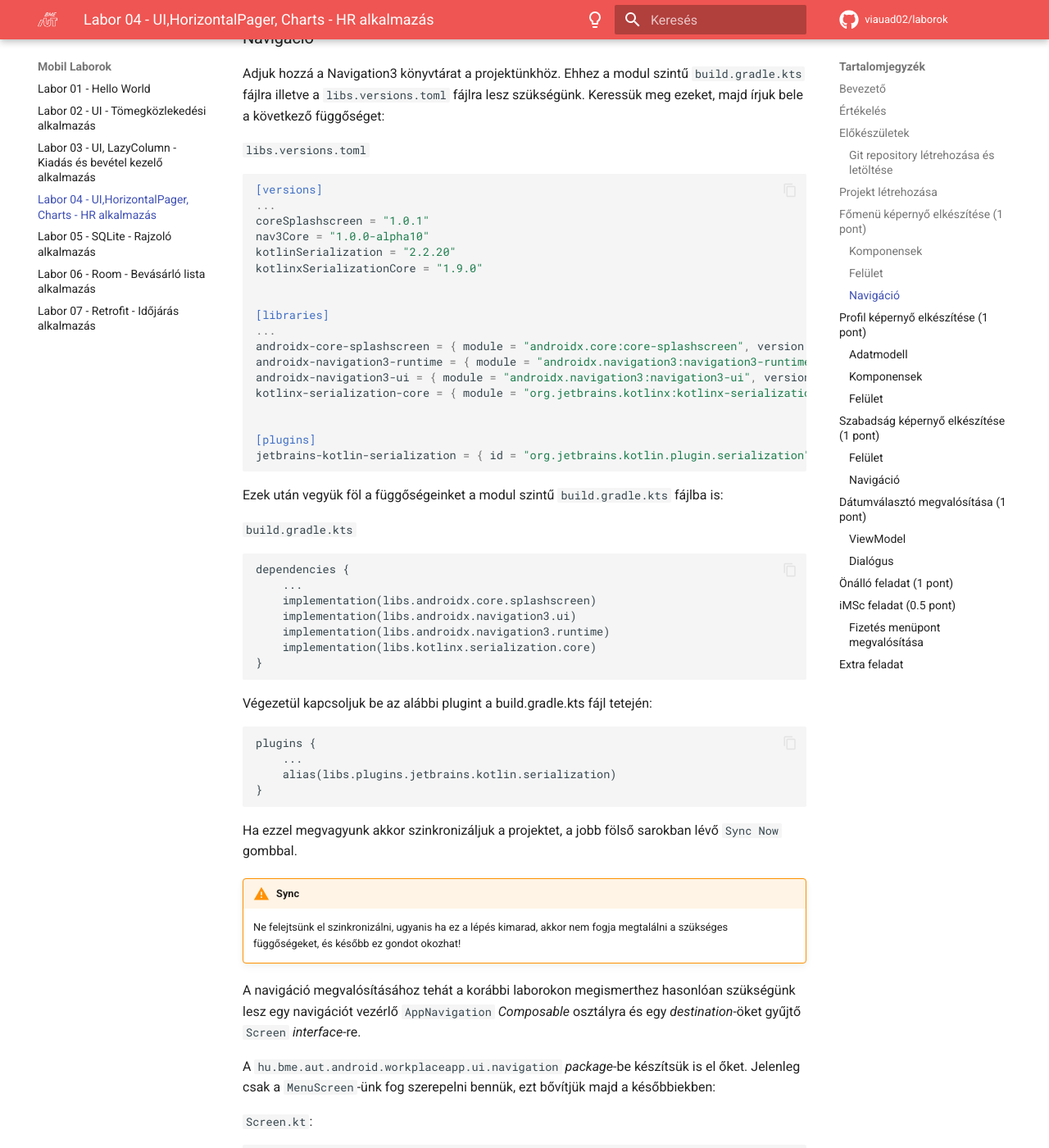
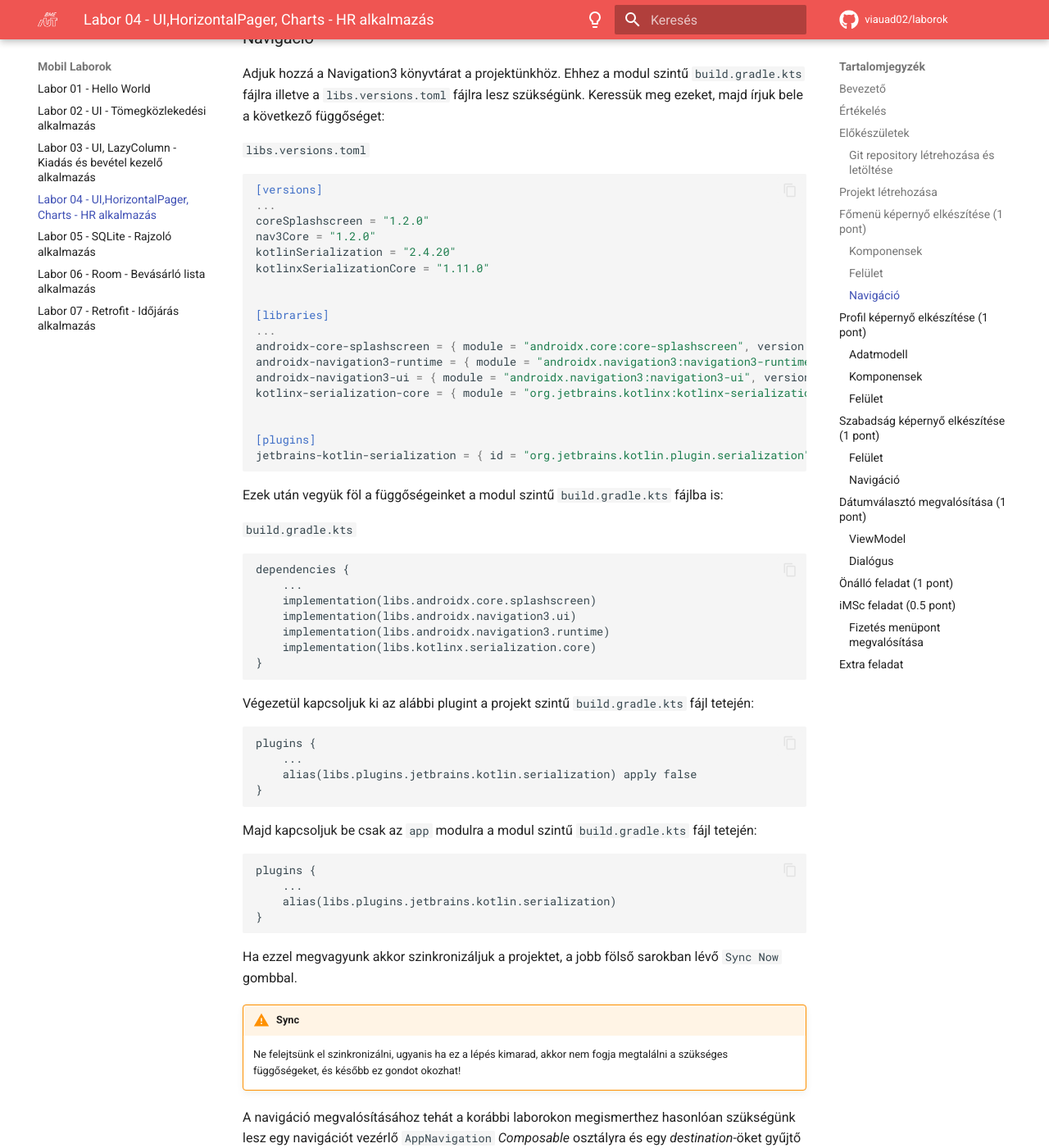
Before and after one commit to VIAUAD02/laborok, an MkDocs documentation site: the page built from docs/laborok/04-android-ui-charts/index.md, in a window 1280 px wide and 1400 px high, scrolled down 8552 px. Shown: the whole window at 82% size. Built offline with MkDocs 1.6.1 and Material for MkDocs 9.7.7, drawn with Linux system fonts in a browser that asks for light colours; comment, search, counter and statistics services are not loaded; some of the changed text lies outside the part shown.

Commit message:
2026 lab04 update

````diff
--- a/docs/laborok/04-android-ui-charts/index.md
+++ b/docs/laborok/04-android-ui-charts/index.md
@@ -45,7 +45,7 @@
 
 3. Hozz létre egy új ágat `megoldas` néven, és ezen az ágon dolgozz.
 
-4. A `neptun.txt` fájlba írd bele a Neptun kódodat. A fájlban semmi más ne szerepeljen, csak egyetlen sorban a Neptun kód 6 karaktere.
+4. A feladatmegoldás során folyamatosan vezesd az esetleges AI használatot az `Readme.md` fájlban.
 
 ## Projekt létrehozása
 
@@ -69,15 +69,15 @@
 
 ```toml
 [versions]
-agp = "8.12.3"
-kotlin = "2.2.20"
-coreKtx = "1.17.0"
+agp = "9.3.3"
+coreKtx = "1.19.1"
 junit = "4.13.2"
 junitVersion = "1.3.0"
 espressoCore = "3.7.0"
-lifecycleRuntimeKtx = "2.9.4"
-activityCompose = "1.12.0-alpha09"
-composeBom = "2025.09.01"
+lifecycleRuntimeKtx = "2.11.0"
+activityCompose = "1.13.0"
+kotlin = "2.4.20"
+composeBom = "2026.09.00"
 ...
 ```
 
@@ -334,10 +334,10 @@
 ```toml
 [versions]
 ...
-coreSplashscreen = "1.0.1"
-nav3Core = "1.0.0-alpha10"
-kotlinSerialization = "2.2.20"
-kotlinxSerializationCore = "1.9.0"
+coreSplashscreen = "1.2.0"
+nav3Core = "1.2.0"
+kotlinSerialization = "2.4.20"
+kotlinxSerializationCore = "1.11.0"
 
 
 [libraries]
@@ -367,7 +367,16 @@
 }
 ```
 
-Végezetül kapcsoljuk be az alábbi plugint a build.gradle.kts fájl tetején:
+Végezetül kapcsoljuk ki az alábbi plugint a projekt szintű `build.gradle.kts` fájl tetején:
+
+```kts
+plugins {
+    ...
+    alias(libs.plugins.jetbrains.kotlin.serialization) apply false
+}
+```
+
+Majd kapcsoljuk be csak az `app` modulra a modul szintű `build.gradle.kts` fájl tetején:
 
 ```kts
 plugins {
````
